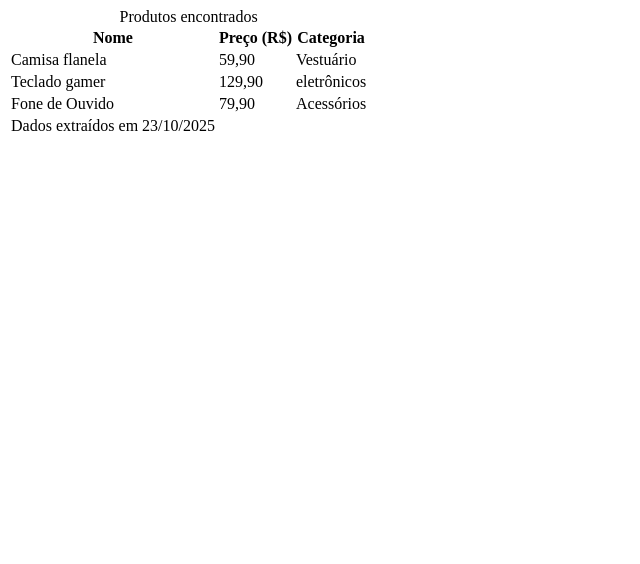
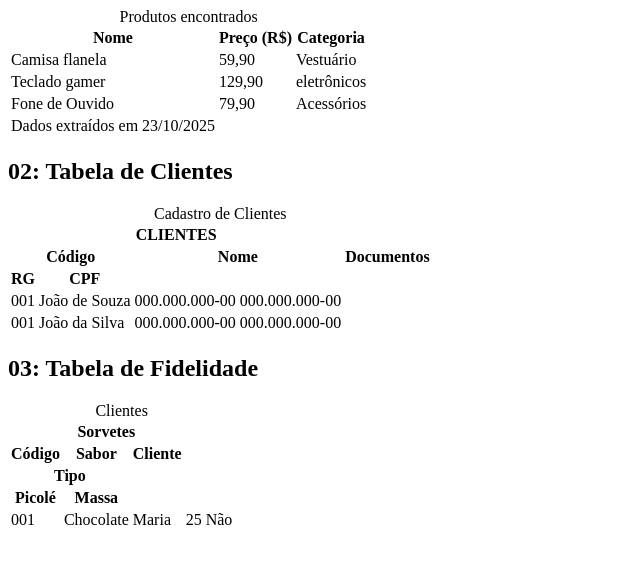
Before and after one commit to Angelo-ds/tabelas_html, a website: page produtos/tab-produtos-clientes-fidelidade.html in a window 1280 px wide. Shown: the whole page, without its empty margins (0-640 px from the left). Drawn offline with Linux system fonts and the light colour scheme.

Commit message:
add: terminaei o código dos produtos e fiz a tabela fidelidade

```diff
--- a/produtos/tab-produtos-clientes-fidelidade.html
+++ b/produtos/tab-produtos-clientes-fidelidade.html
@@ -39,5 +39,65 @@
             </tr>
         </tfoot>
     </table>
+    <h2>02: Tabela de Clientes</h2>
+    <table>
+        <caption>Cadastro de Clientes</caption>
+        <thead>
+            <tr>
+                <th colspan="4">CLIENTES</th>
+            </tr>
+            <tr>
+                <th colspan="2">Código</th>
+                <th colspan="2">Nome</th>
+                <th colspan="2">Documentos</th>
+            </tr>
+            <tr>
+                <th>RG</th>
+                <th>CPF</th>
+            </tr>
+        </thead>
+        <tbody>
+            <tr>
+                <td>001</td>
+                <td>João de Souza</td>
+                <td>000.000.000-00</td>
+                <td>000.000.000-00</td>
+            </tr>
+            <tr>
+                <td>001</td>
+                <td>João da Silva</td>
+                <td>000.000.000-00</td>
+                <td>000.000.000-00</td>
+            </tr>
+        </tbody>
+    </table>
+    <table>
+        <h2>03: Tabela de Fidelidade</h2>
+        <caption>Clientes</caption>
+        <thead>
+            <tr>
+                <th colspan="4">Sorvetes</th>
+            </tr>
+            <tr>
+                <th>Código</th>
+                <th>Sabor</th>
+                <th>Cliente</th>
+            </tr>
+            <tr>
+                <th colspan="2">Tipo</th>
+            </tr>
+            <tr>
+                <th>Picolé</th>
+                <th>Massa</th>
+        </thead>
+        <tbody>
+            <tr>
+                <td>001</td>
+                <td>Chocolate</td>
+                <td>Maria</td>
+                <td>25</td>
+                <td>Não</td>
+            </tr>
+    </table>
 </body>
 </html>
```
